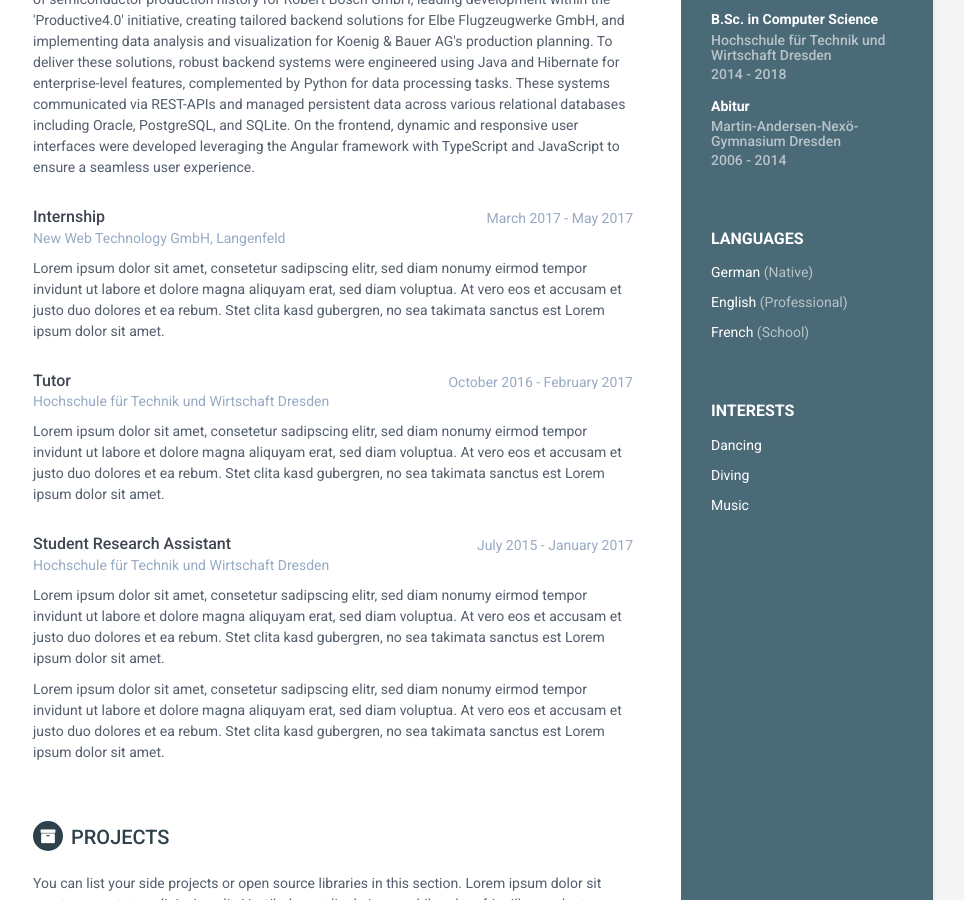
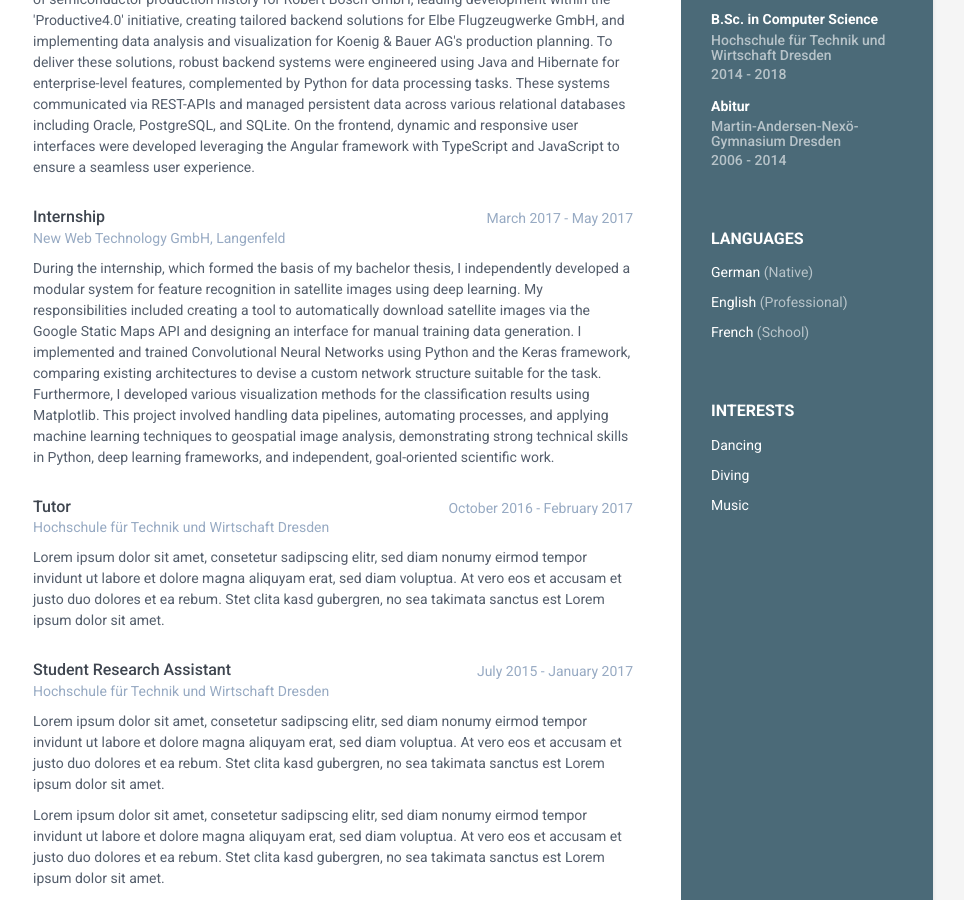
Before and after one commit to Saritus/saritus.github.io, a Jekyll site: the page built from index.html, in a window 1280 px wide and 900 px high, scrolled down 600 px. Shown: the whole window, without its empty margins (187-1151 px from the left). Built offline with Jekyll 4.4.1, drawn with Linux system fonts in a browser that asks for light colours.

Commit message:
Create experience of NWT

```diff
--- a/_includes/experience.html
+++ b/_includes/experience.html
@@ -59,10 +59,15 @@
     </div>
     <!--//meta-->
     <div class="details">
-      <p>Lorem ipsum dolor sit amet, consetetur sadipscing elitr, sed diam nonumy eirmod tempor invidunt
-        ut labore et dolore magna aliquyam erat, sed diam voluptua. At vero eos et accusam et justo duo
-        dolores et ea rebum. Stet clita kasd gubergren, no sea takimata sanctus est Lorem ipsum dolor
-        sit amet.
+      <p>
+        During the internship, which formed the basis of my bachelor thesis, I independently developed a modular system for feature
+        recognition in satellite images using deep learning. My responsibilities included creating a tool to automatically download
+        satellite images via the Google Static Maps API and designing an interface for manual training data generation. I implemented and
+        trained Convolutional Neural Networks using Python and the Keras framework, comparing existing architectures to devise a custom
+        network structure suitable for the task. Furthermore, I developed various visualization methods for the classification results using
+        Matplotlib. This project involved handling data pipelines, automating processes, and applying machine learning techniques to
+        geospatial image analysis, demonstrating strong technical skills in Python, deep learning frameworks, and independent, goal-oriented
+        scientific work.
       </p>
     </div>
     <!--//details-->
```
